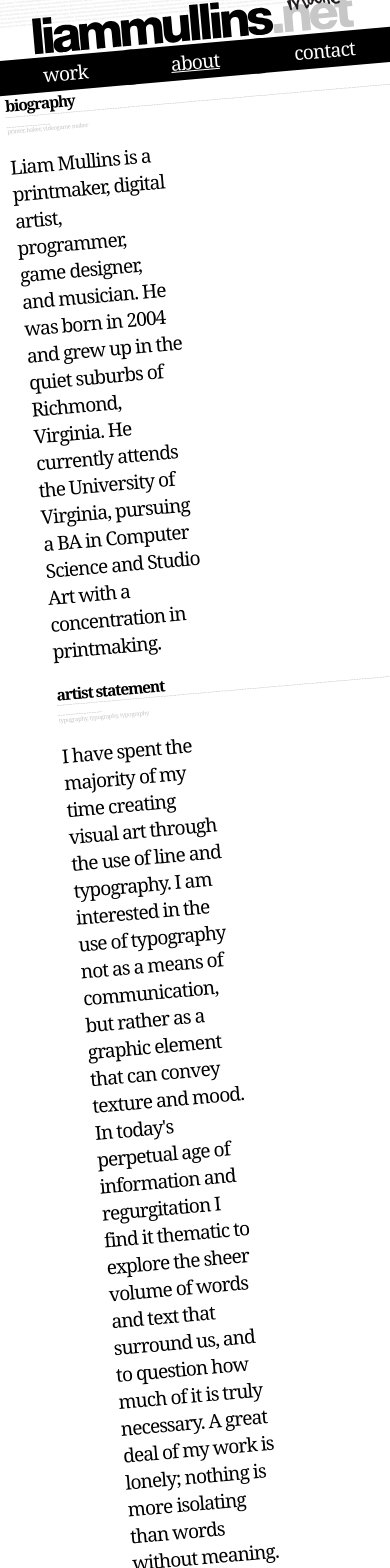
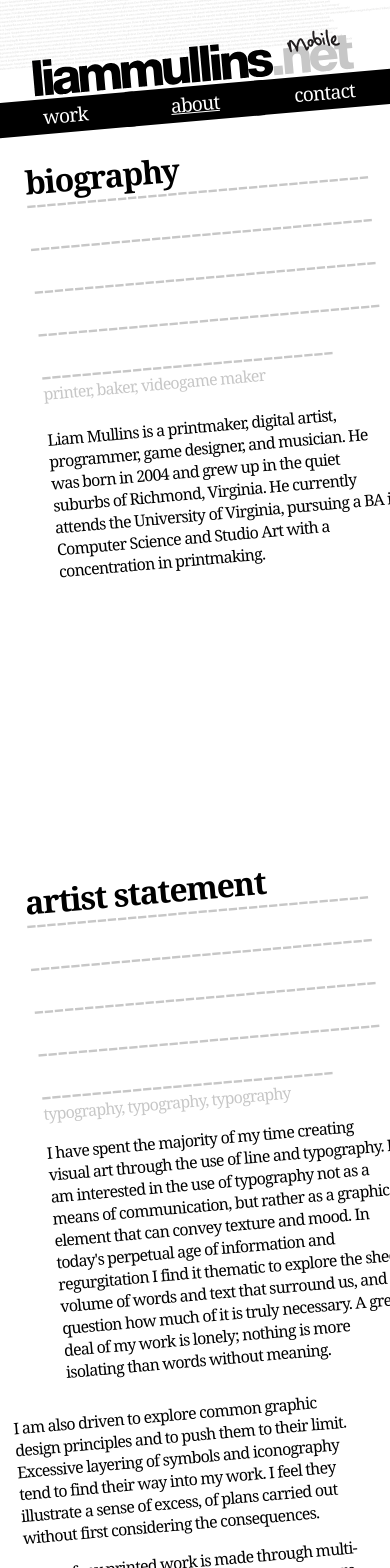
Before and after one commit to funderfuldev/liammullins.net, a React (Vite) app in the folder liammullins-net/: page /about in a window 390 px wide. Shown: the top 1568 px of the page. Built offline with nearby package versions, Linux system fonts and the light colour scheme.

Commit message:
trying to fix up the mobile version

```diff
--- a/liammullins-net/src/MobileHeader.css
+++ b/liammullins-net/src/MobileHeader.css
@@ -12,7 +12,7 @@
 {
     width: 129vw;
     margin-left: 16vw;
-    margin-top: -10vh;
+    margin-top: -5vh;
     rotate: -5deg;
 }
 
--- a/liammullins-net/src/pages/AboutDesktop.tsx
+++ b/liammullins-net/src/pages/AboutDesktop.tsx
@@ -14,10 +14,10 @@ export default function AboutDesktop() {
         transition={{ type: 'spring', stiffness: 500, damping: 50, mass: 1 }}
         >
             <div className='pageHeaderContainer'>
-                <p className='pageHeaderText'><b>biography</b>
+                <div className='pageHeaderText'><b>biography</b>
                 <p className='pageHeaderDash'>---------------------------------------------------------------------------------------------------------------------------------------------------------------------</p>
                 <p className='pageHeaderSubtext'>{aboutContent.biography.subtitle}</p>
-                </p>
+                </div>
                 <div style={{height: '8vw'}}></div>
                 <div style={{rotate: '-0deg'}}>
                     <p className='pageBody'>{aboutContent.biography.paragraphs[0]}</p>
@@ -46,14 +46,14 @@ export default function AboutDesktop() {
                         transition={{ type: 'spring', stiffness: 500, damping: 50, mass: 1 }}
                         src={guitarImage} alt='guitar' className='guitarImage'></motion.img>
                     </div>
-
-                    <div style={{height: '10vw'}}></div>
                 </div>
 
-                <p className='pageHeaderText'><b>artist statement</b>
+                <div style={{height: '8vw'}}></div>
+
+                <div className='pageHeaderText'><b>artist statement</b>
                 <p className='pageHeaderDash'>---------------------------------------------------------------------------------------------------------------------------------------------------------------------</p>
                 <p className='pageHeaderSubtext'>{aboutContent.artistStatement.subtitle}</p>
-                </p>
+                </div>
                 <div style={{height: '8vw'}}></div>
                 <div style={{rotate: '-0deg'}}>
                     <p className='pageBody'>{aboutContent.artistStatement.paragraphs[0]}</p>
@@ -65,10 +65,10 @@ export default function AboutDesktop() {
 
                 <div style={{height: '10vw'}}></div>
 
-                <p className='pageHeaderText'><b>this website</b>
+                <div className='pageHeaderText'><b>this website</b>
                 <p className='pageHeaderDash'>---------------------------------------------------------------------------------------------------------------------------------------------------------------------</p>
                 <p className='pageHeaderSubtext'>{aboutContent.thisWebsite.subtitle}</p>
-                </p>
+                </div>
                 <div style={{height: '8vw'}}></div>
                 <div style={{rotate: '-0deg'}}>
                     <p className='pageBody'>{aboutContent.thisWebsite.paragraphs[0]}</p>
--- a/liammullins-net/src/pages/AboutMobile.tsx
+++ b/liammullins-net/src/pages/AboutMobile.tsx
@@ -11,37 +11,45 @@ export default function AboutMobile() {
         animate={{opacity: 1, y: 0}}
         transition={{ type: 'spring', stiffness: 500, damping: 50, mass: 1 }}
         >
+            <div style={{height: '10vw'}}></div>
+
+
             <div className='pageHeaderContainer'>
-                <p className='pageHeaderText'><b>biography</b>
-                <p className='pageHeaderDash'>---------------------------------------------------------------------------------------------------------------------------------------------------------------------</p>
-                <p className='pageHeaderSubtext'>{aboutContent.biography.subtitle}</p>
-                </p>
-                <div style={{height: '8vw'}}></div>
-                <div style={{rotate: '-0deg'}}>
+                <div className='pageHeaderText'><b>biography</b>
+                    <p className='pageHeaderDash'>---------------------------------------------------------------------------------------------------------------------------------------------------------------------</p>
+                    <p className='pageHeaderSubtext'>{aboutContent.biography.subtitle}</p>
                     <p className='pageBody'>{aboutContent.biography.paragraphs[0]}</p>
                 </div>
+            </div>
 
+            <div style={{height: '20rem'}}></div>
 
-                <p className='pageHeaderText'><b>artist statement</b>
+            <div className='pageHeaderContainer'>
+                <div className='pageHeaderText'><b>artist statement</b>
                 <p className='pageHeaderDash'>---------------------------------------------------------------------------------------------------------------------------------------------------------------------</p>
                 <p className='pageHeaderSubtext'>{aboutContent.artistStatement.subtitle}</p>
-                </p>
-                <div style={{height: '8vw'}}></div>
+                </div>
+                <div style={{height: '2rem'}}></div>
                 <div style={{rotate: '-0deg'}}>
                     <p className='pageBody'>{aboutContent.artistStatement.paragraphs[0]}</p>
                     <div style={{height: '0vw'}}></div>
-                    <p className='pageBody'>{aboutContent.artistStatement.paragraphs[1]}</p>
-                    <div style={{height: '0vw'}}></div>
-                    <p className='pageBody'>{aboutContent.artistStatement.paragraphs[2]}</p>
                 </div>
+            </div>
 
-                <div style={{height: '10vw'}}></div>
+            <div className='bodyWrapper'>
+                <p className='pageBody'>{aboutContent.artistStatement.paragraphs[1]}</p>
+                <div style={{height: '0vw'}}></div>
+                <p className='pageBody'>{aboutContent.artistStatement.paragraphs[2]}</p>
+            </div>
 
-                <p className='pageHeaderText'><b>this website</b>
+            <div style={{height: '3rem'}}></div>
+
+            <div className='pageHeaderContainer'>
+                <div className='pageHeaderText'><b>this website</b>
                 <p className='pageHeaderDash'>---------------------------------------------------------------------------------------------------------------------------------------------------------------------</p>
                 <p className='pageHeaderSubtext'>{aboutContent.thisWebsite.subtitle}</p>
-                </p>
-                <div style={{height: '8vw'}}></div>
+                </div>
+                <div style={{height: '2rem'}}></div>
                 <div style={{rotate: '-0deg'}}>
                     <p className='pageBody'>{aboutContent.thisWebsite.paragraphs[0]}</p>
                 </div>
--- a/liammullins-net/src/pages/PagesMobile.css
+++ b/liammullins-net/src/pages/PagesMobile.css
@@ -0,0 +1,149 @@
+@media only screen and (max-width: 767px)
+{
+    .pageHeaderContainer
+    {
+        position: relative;
+        transform-origin: top left;
+        rotate: -5deg;
+        z-index: 0;
+        display: block;
+        width: 90%;
+        max-width: 500px;
+        margin: 0 auto;
+        text-align: left;
+    }
+
+    .pageHeaderText
+    {
+        transform-origin: bottom left;
+        display: flex;
+        flex-direction: column;
+        position: relative;
+        font-size: 2rem;
+        font-family: 'Georgia';
+        letter-spacing: -0.3vw;
+        margin-bottom: -10vw;
+        z-index: 2;
+    }
+
+    .pageHeaderDash
+    {
+        position: relative;
+        margin-top: -1.36rem;
+        color: var(--dot-default-color);
+        letter-spacing: 0.05vw;
+        font-size: 2rem;
+        margin-left: -0.15vw;
+        z-index: -2;
+        user-select: none;
+    }
+
+    .pageHeaderSubtext
+    {
+        margin-top: -2.8rem;
+        margin-bottom: 0.5rem;
+        font-size: 1rem;
+        letter-spacing: -0.05em;
+        color: var(--dot-default-color);
+    }
+
+    .bodyWrapper
+    {
+        width: 90%;
+        max-width: 500px;
+        margin: 0 auto;
+        text-align: left;
+        rotate: -5deg;
+    }
+
+    .pageBody
+    {
+        font-family: 'Georgia';
+        font-size: 1rem;
+        letter-spacing: -0.05em;
+        max-width: 500px;
+    }
+
+    .pageBody a,
+    .pageBody a:link,
+    .pageBody a:visited,
+    .pageBody a:active
+    {
+        color: blue !important;
+    }
+
+    .biographyPhotos
+    {
+        display: flex;
+        flex-direction: row;
+        align-items: flex-start;
+        gap: 1vw;
+        user-select: none;
+    }
+
+    .headShotImageHolder
+    {
+        color: var(--dot-default-color);
+        background-color: var(--dot-default-color);
+        position: relative;
+        width: 20vw;
+        height: auto;
+    }
+
+    .headShotImage
+    {
+        width: 20vw;
+        height: auto;
+        box-shadow:
+        0 1px 2px rgba(0, 0, 0, 0.05),
+        0 4px 12px rgba(0, 0, 0, 0.05);
+    }
+
+    .guitarImageHolder
+    {
+        color: var(--dot-default-color);
+        background-color: var(--dot-default-color);
+        position: relative;
+        width: 10vw;
+        height: auto;
+    }
+
+    .guitarImage
+    {
+        width: 10vw;
+        height: auto;
+        box-shadow:
+        0 1px 2px rgba(0, 0, 0, 0.05),
+        0 4px 12px rgba(0, 0, 0, 0.05);
+    }
+
+
+    .cvButton
+    {
+        font-family: 'Georgia';
+        font-size: clamp(1.2rem, 1vw, 1.5rem);
+        letter-spacing: -0.05em;
+        text-align: left;
+        width: 30vw;
+        padding: 1vw 1vw;
+        background-color: black;
+        color: white;
+        border: none;
+        cursor: pointer;
+        transition: background-color 0.3s ease, color 0.3s ease;
+    }
+
+    .imageGallery {
+        column-count: 3;
+        column-gap: 1vw;
+        width: 100%;
+    }
+
+    .imageGallery img {
+        width: 25vw;
+        height: auto;
+        display: block;
+        margin-bottom: 10vw;
+        break-inside: avoid;
+    }
+}
```
